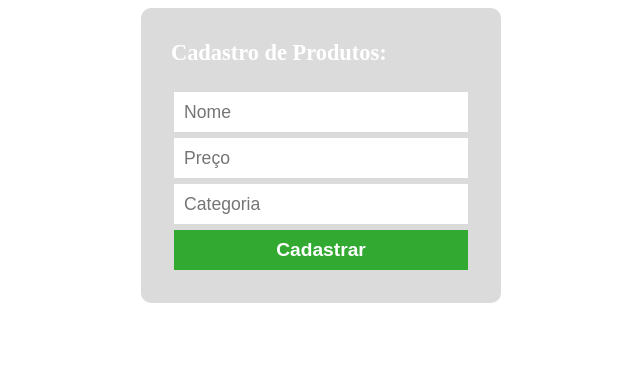
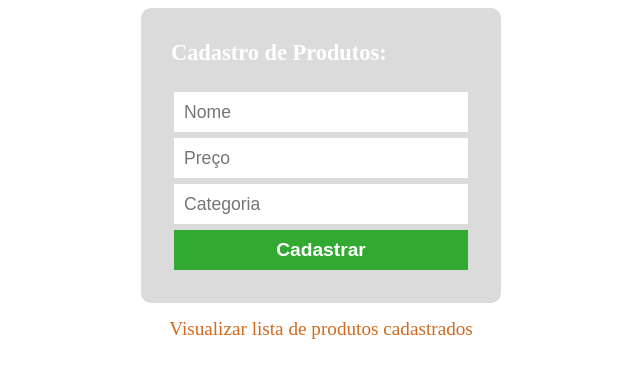
Before and after one commit to mathesbh/exercises-vuejs, a Vue app: page / in a window 1280 px wide. Shown: the top 378 px of the page, without its empty margins (319-959 px from the left). Built offline with nearby package versions, Linux system fonts and the light colour scheme.

Commit message:
Modifica componente ProductForm

```diff
--- a/src/components/ProductForm.vue
+++ b/src/components/ProductForm.vue
@@ -7,6 +7,7 @@
       <input type="text" placeholder="Categoria" v-model="category" required>
       <input type="submit" value="Cadastrar">
     </form>
+    <router-link to="/products">Visualizar lista de produtos cadastrados</router-link>
   </div>
 </template>
 
@@ -21,7 +22,6 @@ export default {
     }
   },
   props: {
-    onAddProduct: Function,
   },
   methods: {
     onFormSubmit(){
@@ -30,7 +30,7 @@ export default {
         price: this.price,
         category: this.category,
       };
-      this.onAddProduct(product);
+      this.$store.dispatch('addProduct', product);
       this.name = '';
       this.price = '';
       this.category = '';
@@ -68,4 +68,12 @@ export default {
     font-weight: bold;
     font-size: 1.2em;
   }
+  a{
+    text-decoration: none;
+    display: flex;
+    justify-content: center;
+    margin-top: 15px;
+    font-size: 1.2rem;
+    color: chocolate;
+  }
 </style>
```
